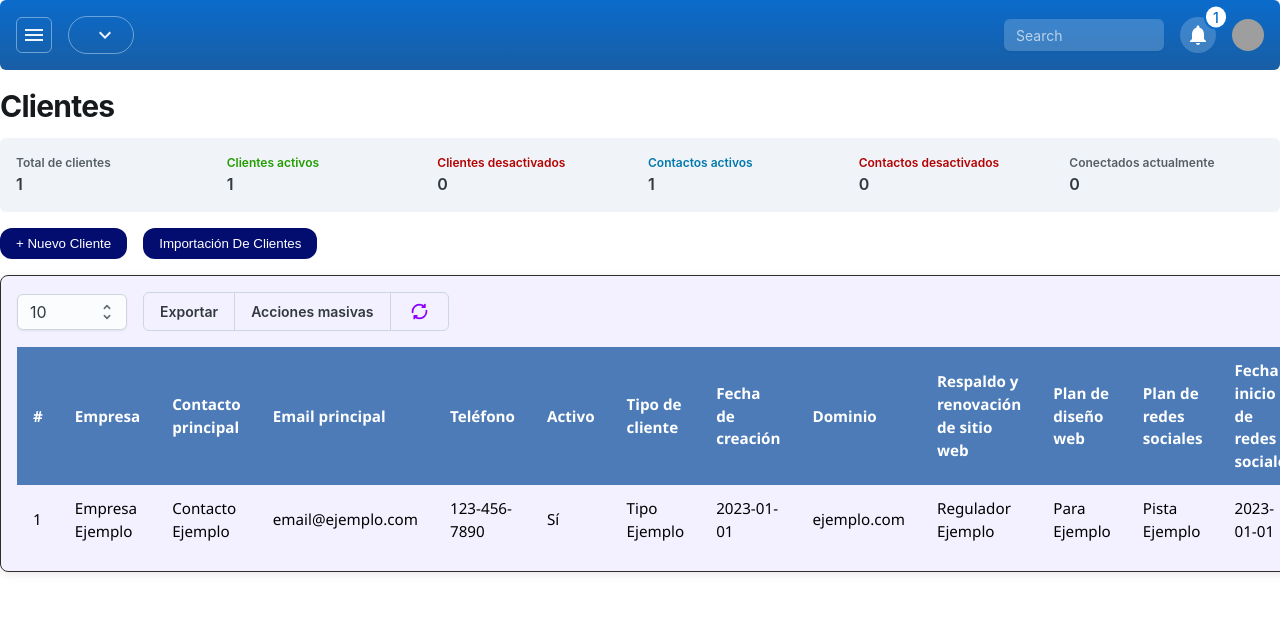
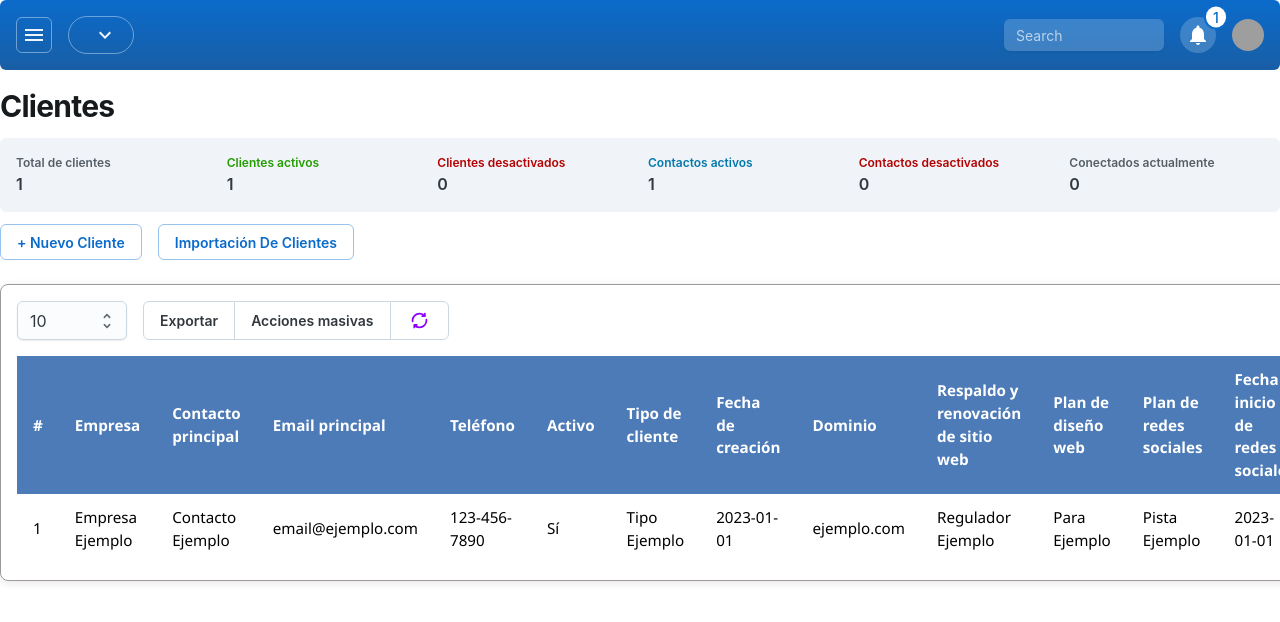
Before and after one commit to 123-edwin/CRM, a React app: page /CRM/ in a window 1280 px wide. Shown: the top 622 px of the page. Built offline with nearby package versions, Linux system fonts and the light colour scheme; grey boxes are pictures that could not be loaded; the HTML template or start-up script is replaced by a standard one.

Commit message:
cleintes

```diff
--- a/src/pages/Client/Client.css
+++ b/src/pages/Client/Client.css
@@ -1,117 +1,3 @@
-/* Opciones principales (Nuevo Cliente, Importación De Clientes) */
-.options {
-    display: flex;
-    gap: 1rem;
-    justify-content: flex-start;
-    margin-top: 1rem; /* Espacio arriba */
-    margin-bottom: 1rem;
-}
-
-/* Estilos genéricos para los botones principales */
-.btn-primary, .btn-secondary {
-    color: #fff;
-    background-color: rgb(3, 13, 112);
-    padding: 0.5rem 1rem;
-    text-align: center;
-    text-decoration: none;
-    border: none;
-    border-radius: 12px;
-    cursor: pointer;
-}
-
-/* Contenedor de opciones de la tabla (select, Exportar, etc.) */
-.table-options {
-    display: flex;
-    align-items: center;
-    gap: 1rem;
-    /* Espacio horizontal entre select y los botones */
-    margin-bottom: 1rem;
-}
-
-/* Contenedor específico para los botones (Exportar, Acciones, Refresh) */
-.table-options-buttons {
-    display: flex;
-    align-items: center;
-    flex-wrap: wrap;
-    /* Permite que los botones salten de línea */
-    gap: 0.5rem;
-    /* Espacio entre cada botón */
-}
-
-/* Si tienes un <select> y quieres que se vea consistente */
-.table-options select {
-    /* Elimina el estilo nativo */
-    -webkit-appearance: none;
-    /* Safari/Chrome */
-    -moz-appearance: none;
-    /* Firefox */
-    appearance: none;
-    /* Estándar */
-
-    /* Tu fondo translúcido */
-    background-color: rgba(212, 169, 250, 0.368);
-
-    /* Espacio interno */
-    padding: 0.5rem;
-    /* Añade un padding-right mayor para que no se solape el ícono con el texto */
-    padding-right: 2rem;
-    border: none;
-    border-radius: 8px;
-    font-size: 1rem;
-    cursor: pointer;
-
-    /* Inserta tu propia flecha como imagen de fondo (ej. arrow.svg) */
-    background: rgba(212, 169, 250, 0.368) url('/vector.svg')
-        /* O tu arrow.svg */
-        no-repeat right 0.75rem center;
-    background-size: 15px 15px;
-    /* Ajusta tamaño de la flecha */
-
-    /* Cambia la tipografía y color del texto */
-    font-family: 'Arial', sans-serif;
-    color: #333;
-    /* Color del texto */
-}
-
-
-/* Oculta la flecha nativa en Internet Explorer y Edge (versión antigua) */
-.table-options select::-ms-expand {
-    display: none;
-}
-
-
-.table-options select:hover,
-.table-options select:focus {
-    border-color: #5c61f2;
-    /* Cambia el color al pasar el mouse o enfocar */
-    outline: 1px solid #5c61f2;
-    /* Añade un borde al enfocar */
-}
-
-/* Botones dentro de table-options (Exportar, Acciones Masivas) */
-.btn-option {
-    color: #5c61f2;
-    font-weight: bold;
-    background-color: #b0aefb93;
-    border-radius: 8px;
-    padding: 0.5rem 1rem;
-    border: none;
-    cursor: pointer;
-    display: flex;
-    /* Si quieres icono + texto alineados, mantén flex */
-    align-items: center;
-    /* Alinea verticalmente icono y texto */
-    justify-content: center;
-}
-
-.btn-option:hover,
-.btn-option:focus {
-    background-color: #b0aefb;
-    /* Cambia el color al pasar el mouse */
-    outline: 1px solid #5c61f2;
-    /* Añade un borde al enfocar */
-}
-
 /* Botón que solo tiene el ícono (refresh) */
 
 .btn-icon {
@@ -131,11 +17,13 @@
 
 .btn-icon:hover,
 .btn-icon:focus {
-    background-color: rgba(176, 174, 251, 0.386);
+    background-color: rgba(232, 231, 255, 0.386);
     /* Un sutil fondo translúcido */
     outline: 1px solid rgb(122, 99, 255);
     /* Quita el outline predeterminado si no lo deseas */
 }
+
+
 
 
 /* Ícono de refrescar */
@@ -146,11 +34,12 @@
     /* Invierte los colores del SVG */
 }
 
+
 /* Estilos del cuadrado */
 .table-section {
 
-    background-color: #f2f0ffe4;
-    border: 1px solid #302c2c;
+    background-color: #ffffffe4;
+    border: 1px solid #9c9a9a;
     border-radius: 8px;
     /* Añade sombra suave */
     box-shadow: 0 2px 8px rgba(52, 0, 0, 0.1);
@@ -160,7 +49,7 @@
     overflow: hidden;
     /* Espacio interior para que el contenido no pegue al borde */
     padding: 1rem;
-     width: 1700px;
+     width: 1701px;
 }
 
 .only-table {
--- a/src/pages/Client/Client.jsx
+++ b/src/pages/Client/Client.jsx
@@ -8,7 +8,7 @@ import Option from '@mui/joy/Option';
 import Sheet from '@mui/joy/Sheet';
 import Button from '@mui/joy/Button';
 import ButtonGroup from '@mui/joy/ButtonGroup';
-
+import Box from '@mui/joy/Box';
 
 export function Client() {
 
@@ -61,17 +61,15 @@ sx={{bgcolor: 'background.level1',borderRadius: 'sm',p: 2,my: 1.5,display: 'flex
 
 {/*BOTONES*/}
 
-<div className="options">
-
+<Box sx={{ display: 'flex', gap: 2, flexWrap: 'wrap',  mb: 3 }}>
     <Link href="/form">
-    <button className="btn-primary">+ Nuevo Cliente</button>
+    <Button onClick={function(){}} variant="outlined">+ Nuevo Cliente</Button>
     </Link>
 
     <Link href="/importacion">
-    <button className="btn-secondary">Importación De Clientes</button>
+    <Button onClick={function(){}} variant="outlined">Importación De Clientes</Button>
     </Link>
-
-</div >
+</Box>
 
 {/*TABLA DE CLIENTES*/}
 
@@ -81,7 +79,7 @@ sx={{bgcolor: 'background.level1',borderRadius: 'sm',p: 2,my: 1.5,display: 'flex
 
         <div className='table-options'>
 
-            <div style={{ marginBottom: '0rem' }}>
+            <Box sx={{ display: 'flex', justifyContent: 'flex-start', gap: 2, mb: 2 }}>
           <Select defaultValue="10" sx={{ width: 110 }}>
             <Option value="10">10</Option>
             <Option value="25">25</Option>
@@ -89,17 +87,18 @@ sx={{bgcolor: 'background.level1',borderRadius: 'sm',p: 2,my: 1.5,display: 'flex
             <Option value="100">100</Option>
             <Option value="todo">Todo</Option>
           </Select>
+
+          <ButtonGroup>
+            <Button>Exportar</Button>
+            <Button>Acciones masivas</Button>
+            <Button><img src={refreshIcon} alt="Refresh" className="refresh-icon" /></Button>
+          </ButtonGroup>
+        </Box>
+
         </div>
 
-            <section className='table-options-buttons'>
-                <ButtonGroup aria-label="outlined primary button group">
-                    <Button>Exportar</Button>
-                    <Button>Acciones masivas</Button>
-                    <Button><img src={refreshIcon} alt="Refresh" className='refresh-icon' /></Button>
-                </ButtonGroup>
-            </section>
 
-        </div>
+
 
         <div className='only-table'>
 
@@ -162,7 +161,6 @@ sx={{bgcolor: 'background.level1',borderRadius: 'sm',p: 2,my: 1.5,display: 'flex
     </div>
 
 </section>
-
         </>
     );
 }
--- a/src/pages/Client/ContactosActivos.css
+++ b/src/pages/Client/ContactosActivos.css
@@ -1,25 +1,3 @@
-.form-section {
-    display: flex;
-    justify-content: flex-start;
-    width: 100%;
-}
-
-.form-container {
-    display: flex;
-    flex-direction: column; /* Acomoda contenido en columna */
-    width: 100%;
-    max-width: none;
-    justify-content: center;
-    background-color: #fffffff6;
-    border: 1px solid #ccc;
-    border-radius: 8px;
-    box-shadow: 0 2px 8px rgba(90, 90, 90, 0.1);
-    margin-bottom: 1rem;
-    overflow: hidden;
-    padding: 1rem;
-    align-items: center; /* Centra horizontalmente el contenido hijo */
-}
-
 
 /* Estilos de la tabla */
 .custom-table {
--- a/src/pages/Client/ContactosActivos.jsx
+++ b/src/pages/Client/ContactosActivos.jsx
@@ -1,23 +1,32 @@
 import "./ContactosActivos.css";
 
 import Switch from '@mui/joy/Switch';
-import Typography from '@mui/joy/Typography';
+
 import Select from '@mui/joy/Select';
 import Option from '@mui/joy/Option';
 import Button from '@mui/joy/Button';
 import ButtonGroup from '@mui/joy/ButtonGroup';
 import refreshIcon from '/refresh.svg'; // Import the refresh icon
 
+import Card from '@mui/joy/Card';
+import Box from '@mui/joy/Box';
+import Typography from '@mui/joy/Typography';
+
 export function ContactosActivos() {
+
     return (
-        <div>
-            <Typography level="h2" sx={{ mt: 2 }}>Contactos</Typography>
 
-            <section className="form-section">
-                <div className="form-container">
+        <>
 
-                    {/* Contenedor centrado para el Select */}
-                    <div style={{ marginBottom: '1rem' }}>
+        <Box sx={{ display: 'flex', justifyContent: 'center', mt: 2 }}>
+            <Typography level="h3">Contactos activos</Typography>
+        </Box>
+
+        <Card sx={{width:'70%', mx: 'auto', p: 2, borderRadius: 'md', boxShadow: 'md', overflowX: 'auto', mt: 3 }}>
+
+{/*SELECT, BOTON Y ACTUALIZAR*/}
+
+        <Box sx={{ display: 'flex', justifyContent: 'flex-start', gap: 2, mb: 2 }}>
           <Select defaultValue="10" sx={{ width: 110 }}>
             <Option value="10">10</Option>
             <Option value="25">25</Option>
@@ -25,15 +34,17 @@ export function ContactosActivos() {
             <Option value="100">100</Option>
             <Option value="todo">Todo</Option>
           </Select>
-                    </div>
 
-<div>
-    <ButtonGroup aria-label="outlined primary button group">
+          <ButtonGroup>
             <Button>Exportar</Button>
-    <Button><img src={refreshIcon} alt="Refresh" className='refresh-icon' /></Button>
+            <Button>
+              <img src={refreshIcon} alt="Refresh" className="refresh-icon" />
+            </Button>
           </ButtonGroup>
-</div>
+        </Box>
+
                     <table className="custom-table">
+
                         <thead>
                             <tr>
                                 <th>Nombre</th>
@@ -46,6 +57,7 @@ export function ContactosActivos() {
                                 <th>Activo</th>
                             </tr>
                         </thead>
+
                         <tbody>
                             <tr>
                                 <td>Juan</td>
@@ -68,10 +80,10 @@ export function ContactosActivos() {
                                 <td><Switch defaultChecked /></td>
                             </tr>
                         </tbody>
+
                     </table>
 
-                </div>
-            </section>
-        </div>
-    );
-}
+        </Card>
+</>
+        )
+};
--- a/src/pages/Client/MultiSectionForm.css
+++ b/src/pages/Client/MultiSectionForm.css
@@ -23,11 +23,11 @@
     flex-direction: column; /* Acomoda su contenido en columna */
     align-items: flex-start; /* Alinea contenido al inicio (izquierda) */
     width: 100%; /* Ocupa todo el ancho disponible del contenedor padre */
-    max-width: 300px; /* ✅ Ajusta este valor según el tamaño que desees */
-    background-color: #e7e5fa76;
+    max-width: 650px; /* ✅ Ajusta este valor según el tamaño que desees */
+    background-color: #ffffff76;
     border: 1px solid #ccc;
     border-radius: 8px;
-    box-shadow: 0 2px 8px rgba(0, 0, 0, 0.1);
+    box-shadow: 0 2px 8px rgba(192, 188, 188, 0.081);
     margin-bottom: 1rem;
     overflow: hidden;
     padding: 1rem;
```
Lines whose indentation alone changed are shown as unchanged.
